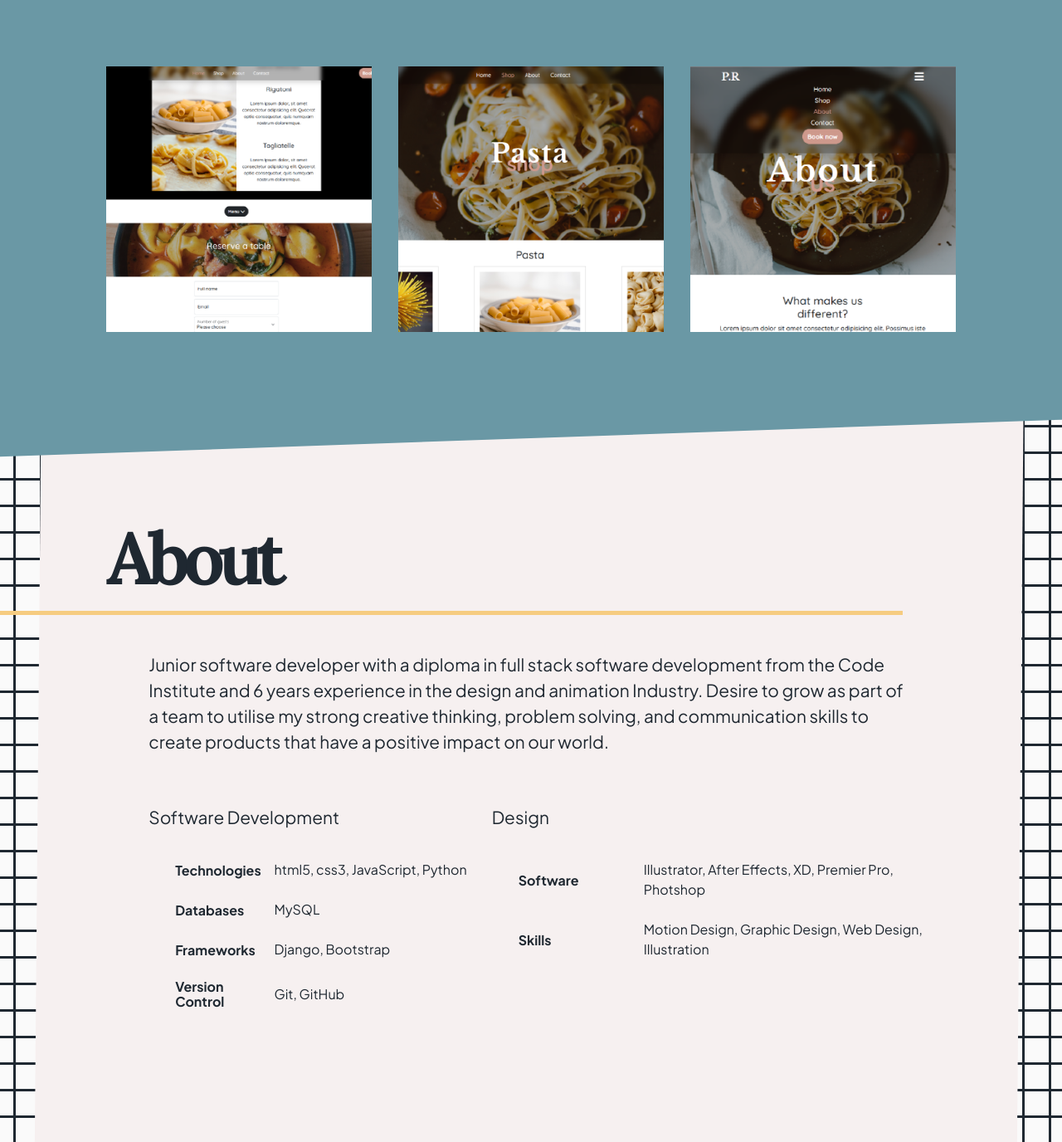
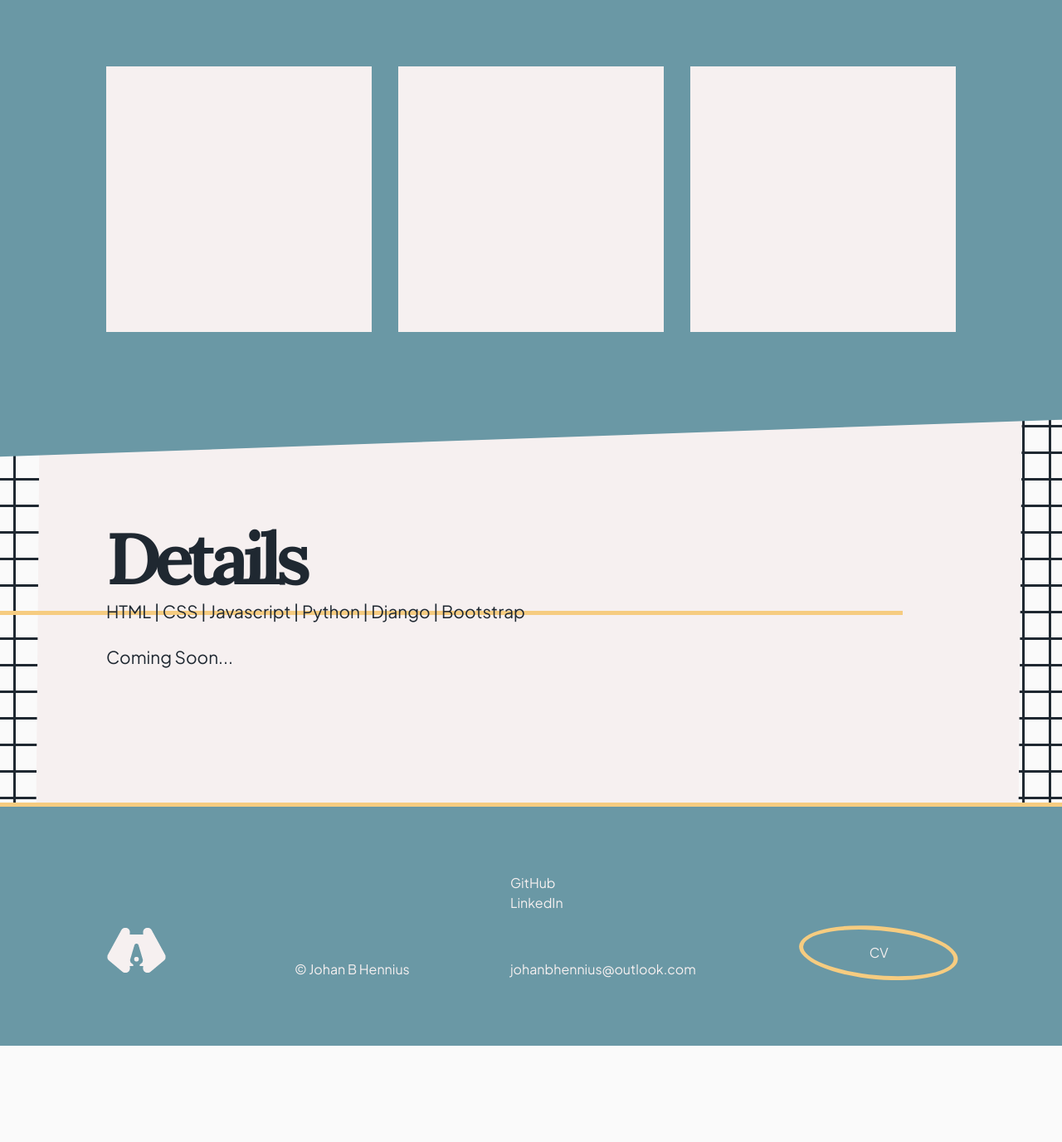
Before and after one commit to Johan-Hennius/portfolio-website, a plain HTML site: page project_3.html in a window 1280 px wide. Shown: the part 320-1696 px from the top of the page at 83% size. After the commit the page ends 1580 px from the top, so only its background shows below. Drawn offline with Linux system fonts and the light colour scheme.

Commit message:
Adjust img responsive issues

```diff
--- a/assets/css/style.css
+++ b/assets/css/style.css
@@ -358,8 +358,9 @@ body {
 .hero {
     display: flex;
     justify-content: space-between;
-    height: 91vh;
+    height: 91svh;
     padding: 12rem 8rem 5rem 8rem;
+    gap: 2rem;
 }
 
 .hero__title__wrapper {
@@ -367,12 +368,15 @@ body {
     flex-direction: column;
     align-items: flex-start;
     justify-content: flex-start;
+    min-width: 50%;
 }
 
 
 /* Hero Section Image */
 .hero__profile-img {
-    height: 100%;
+    height: auto;
+    width: 100%;
+    object-fit: cover;
     z-index: -1;
     transform-origin: 0 100%;
     transition: height 1s cubic-bezier(.37, 0, .45, .99);
@@ -391,13 +395,17 @@ body {
 
 /* --------------------------------------------------------------------------- Hero Section - Project 1 */
 .hero--project_1 {
-    height: 42vh;
+    height: 42svh;
 }
 
 .hero__name--project_1 {
     padding-top: 0;
 }
 
+/* ---------------------------------------------- Hero section - News */
+.hero--news {
+    height: 33svh;
+}
 
 /* ------------------------------------------------------------ Work */
 .work {
@@ -443,7 +451,7 @@ body {
 }
 
 .work__grid__box--end {
-    background-image: url('../images/pasta-1-1.png');
+    background-image: url('');
     background-repeat: no-repeat;
     background-position: center;
     background-size: cover;
@@ -473,7 +481,7 @@ body {
 }
 
 .hero--project_1 {
-    height: 33vh;
+    height: 33svh;
 }
 
 .work__grid__box--img1 {
@@ -521,29 +529,24 @@ body {
 
 /* ---------------------------------------------- Project 3 */
 .work__grid__box--img7 {
-    background-image: url('../images/pasta-1-2.png');
+    background-image: url('');
     background-repeat: no-repeat;
     background-position: center;
     background-size: cover;
 }
 
 .work__grid__box--img8 {
-    background-image: url('../images/pasta-1-1.png');
+    background-image: url('');
     background-repeat: no-repeat;
     background-position: center;
     background-size: cover;
 }
 
 .work__grid__box--img9 {
-    background-image: url('../images/pasta-1-3.png');
+    background-image: url('');
     background-repeat: no-repeat;
     background-position: center;
     background-size: cover;
-}
-
-/* ---------------------------------------------- News */
-.hero--news {
-    height: 33vh;
 }
 
 /* ------------------------------------------------------------ About me */
@@ -867,7 +870,7 @@ body {
 
 
     .work__grid__text {
-        padding-left: 1rem;
+        display: none;
     }
 
     /* ------------------------------------------------------ About Section */
@@ -987,6 +990,7 @@ body {
         justify-content: space-between;
         align-items: center;
         padding: 1rem 8rem;
+        height: 80svh;
     }
 
     .hero__profile-img {
@@ -1206,6 +1210,7 @@ body {
         padding-top: 6rem;
         padding-left: 1.5rem;
         padding-right: 1.5rem;
+        height: 92svh;
     }
 
     .hero__profile-img {
--- a/project_3.html
+++ b/project_3.html
@@ -89,7 +89,7 @@
                 <div class="hero__titles">
                     <h1 class="hero__title title__large">Project 3</h1>
                 </div>
-                <h2 class="project__name project__name--project_1 sub-title">Static Pasta Site</h2>
+                <h2 class="project__name project__name--project_1 sub-title">Tattoo Artist Website</h2>
             </div>
         </section>
 
@@ -112,42 +112,16 @@
         <!--About me section-->
         <section class="about-me" id="about-section">
             <div class="about-me__title__wrapper">
-                <h2 class="about-me__title title__large">About</h2>
+                <h2 class="about-me__title title__large">Details</h2>
                 <div class="about-me__line horizontal"></div>
             </div>
-            <div class="about-me__text sub-title">
-                Junior software developer with a diploma in full stack software development from the Code Institute and
-                6
-                years experience in the design and animation Industry. Desire to grow as part of a team to utilise my
-                strong
-                creative thinking, problem solving, and communication skills to create products that have a positive
-                impact
-                on our world.
-            </div>
-            <div class="about-me__grid about-me__flex-wrapper">
-                <div class="about-me__flex">
-                    <h3 class="about-me__grid__title--1 sub-title">Software Development</h3>
-                    <div class="about-me__details__grid">
-                        <h4 class="text__xsmall text__xsmall--bold">Technologies</h4>
-                        <p class="text__xsmall span-2__column">html5, css3, JavaScript, Python</p>
-                        <h4 class="text__xsmall text__xsmall--bold">Databases</h4>
-                        <p class="text__xsmall span-2__column">MySQL</p>
-                        <h4 class="text__xsmall text__xsmall--bold">Frameworks</h4>
-                        <p class="text__xsmall span-2__column">Django, Bootstrap</p>
-                        <h4 class="text__xsmall text__xsmall--bold">Version Control</h4>
-                        <p class="text__xsmall span-2__column">Git, GitHub</p>
-                    </div>
-                </div>
-                <div class="about-me__flex">
-                    <h3 class="about-me__grid__title--2 sub-title">Design</h3>
-                    <div class="about-me__details__grid">
-                        <h4 class="text__xsmall text__xsmall--bold">Software</h4>
-                        <p class="text__xsmall span-2__column">Illustrator, After Effects, XD, Premier Pro, Photshop</p>
-                        <h4 class="text__xsmall text__xsmall--bold">Skills</h4>
-                        <p class="text__xsmall span-2__column">Motion Design, Graphic Design, Web Design, Illustration
-                        </p>
-                    </div>
-                </div>
+            <div class="about-me__text--project1 sub-title">
+                <p>
+                    HTML | CSS | Javascript | Python | Django | Bootstrap
+                </p>
+                <p>
+                    Coming Soon...
+                </p>
             </div>
         </section>
 
```
Also changed, not shown: index.html (+10 -11 lines).
